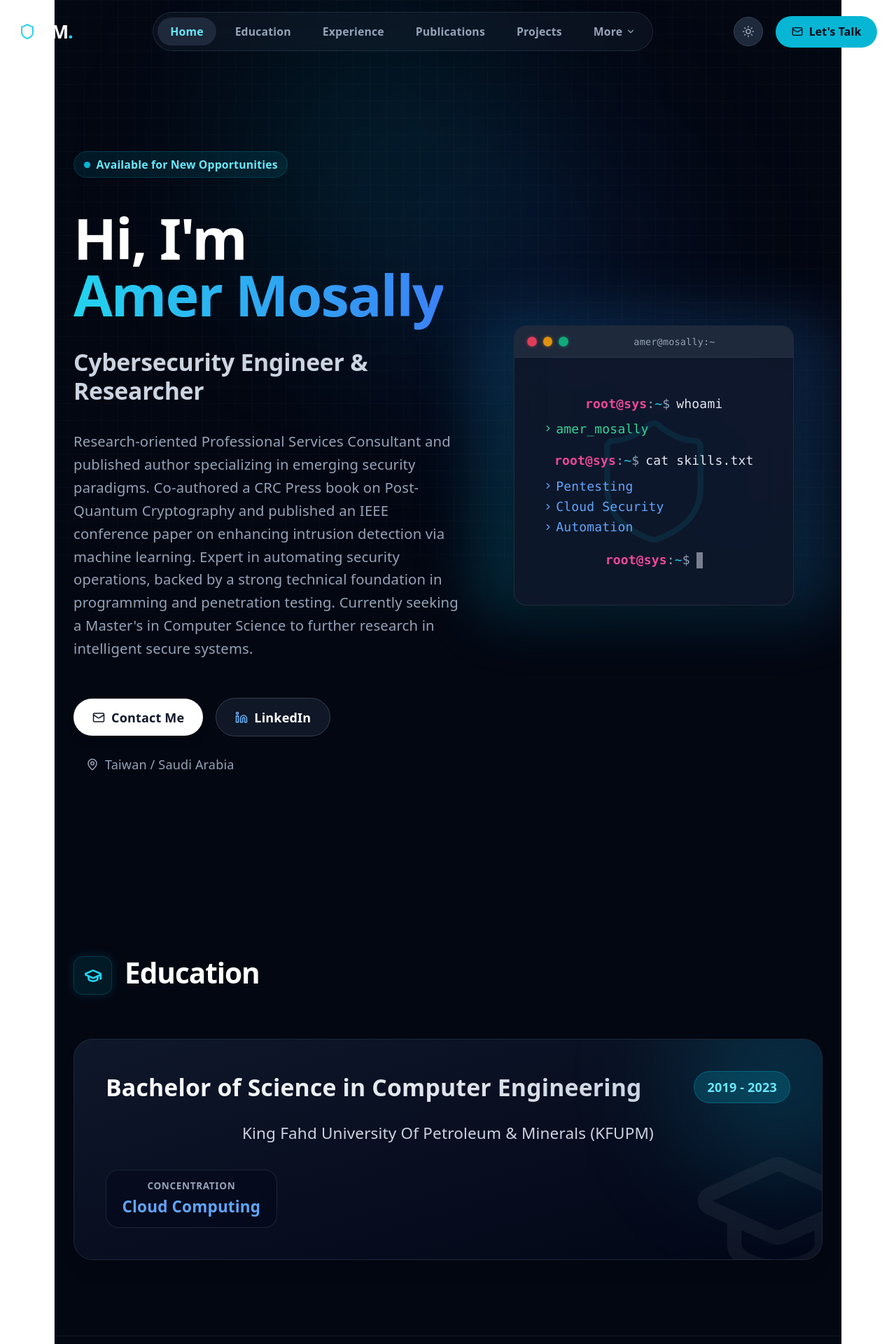
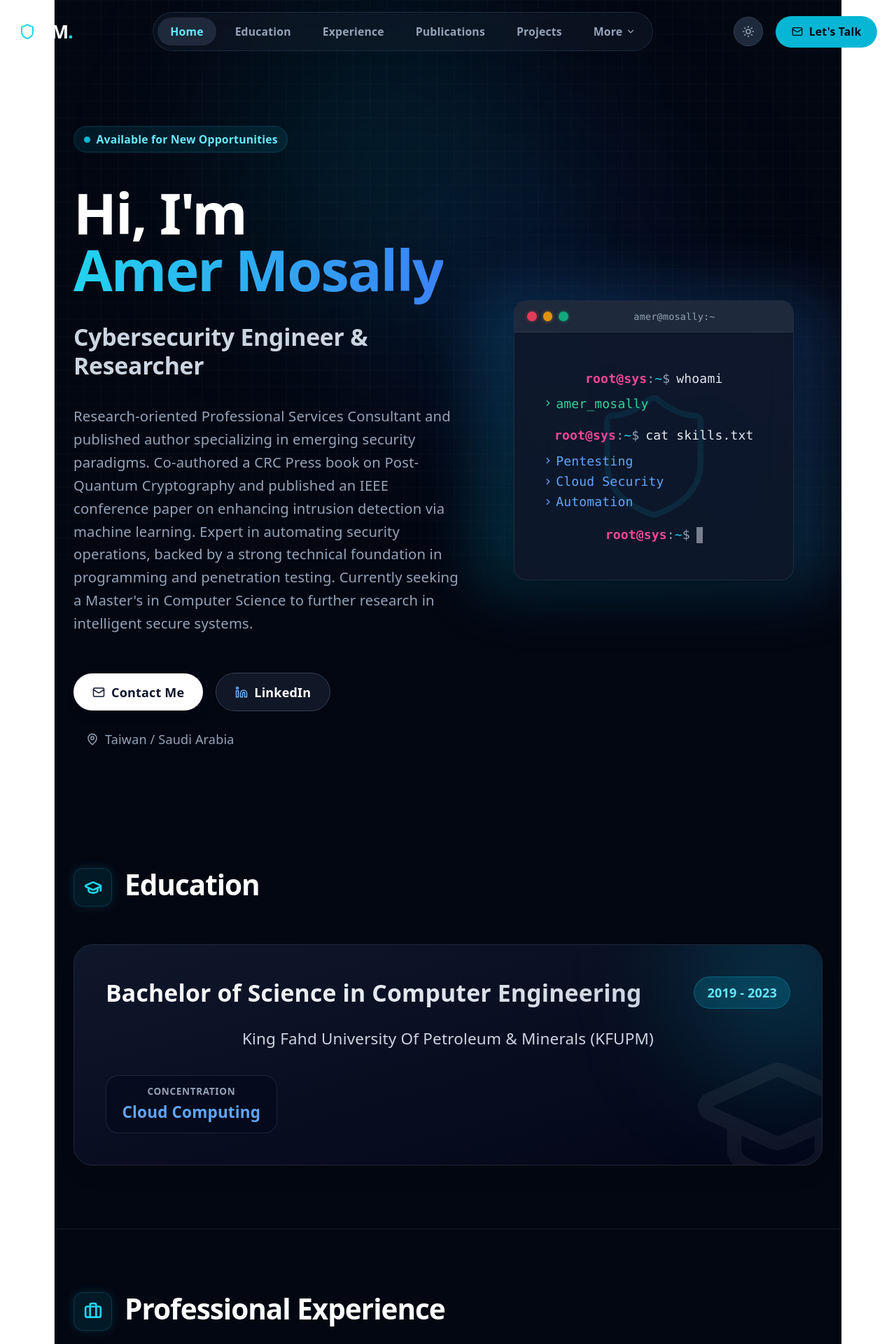
Before and after one commit to Amer-Mosally/Amer-Mosally.github.io, a React (Vite) app: page / in a window 1280 px wide. Shown: the top 1920 px of the page at 70% size. Built offline with nearby package versions, Linux system fonts and the light colour scheme.

Commit message:
Update App.jsx

```diff
--- a/src/App.jsx
+++ b/src/App.jsx
@@ -200,9 +200,9 @@ const DATA = {
 // --- COMPONENTS ---
 
 const Section = ({ id, title, icon: Icon, children }) => (
-  <section id={id} className="py-24 relative border-b border-slate-200/50 dark:border-slate-800/50 last:border-0 transition-colors duration-300">
-    <div className="max-w-5xl mx-auto px-6 relative z-10">
-      <div className="flex items-center space-x-4 mb-14">
+  <section id={id} className="py-16 md:py-20 relative border-b border-slate-200/50 dark:border-slate-800/50 last:border-0 transition-colors duration-300">
+    <div className="max-w-7xl mx-auto px-6 relative z-10">
+      <div className="flex items-center space-x-4 mb-10 md:mb-12">
         <div className="p-3 bg-cyan-100 dark:bg-cyan-500/10 rounded-xl text-cyan-600 dark:text-cyan-400 border border-cyan-200 dark:border-cyan-500/20 shadow-[0_0_15px_rgba(34,211,238,0.15)] transition-colors duration-300">
           <Icon size={26} strokeWidth={2.5} />
         </div>
@@ -448,7 +448,7 @@ export default function App() {
       </nav>
 
       {/* Hero Section */}
-      <section id="home" className="pt-32 pb-20 md:pt-48 md:pb-32 px-6 max-w-6xl mx-auto relative z-10">
+      <section id="home" className="pt-32 pb-12 md:pt-40 md:pb-16 px-6 max-w-7xl mx-auto relative z-10">
         <div className="flex flex-col lg:flex-row gap-16 lg:gap-8 items-center justify-between">
 
           <div className="flex-1 space-y-8 text-center lg:text-left">
@@ -720,8 +720,8 @@ export default function App() {
       </Section>
 
       {/* Footer */}
-      <footer className="bg-white dark:bg-[#030712] text-slate-500 dark:text-slate-400 py-16 mt-12 border-t border-slate-200 dark:border-slate-900 relative z-10">
-        <div className="max-w-5xl mx-auto px-6 text-center">
+      <footer className="bg-white dark:bg-[#030712] text-slate-500 dark:text-slate-400 py-12 md:py-16 border-t border-slate-200 dark:border-slate-900 relative z-10">
+        <div className="max-w-7xl mx-auto px-6 text-center">
           <div className="inline-flex items-center justify-center p-3 bg-cyan-100 dark:bg-cyan-500/10 text-cyan-600 dark:text-cyan-400 rounded-2xl mb-6 shadow-[0_0_15px_rgba(34,211,238,0.15)]">
             <Shield size={32} strokeWidth={1.5} />
           </div>
```
